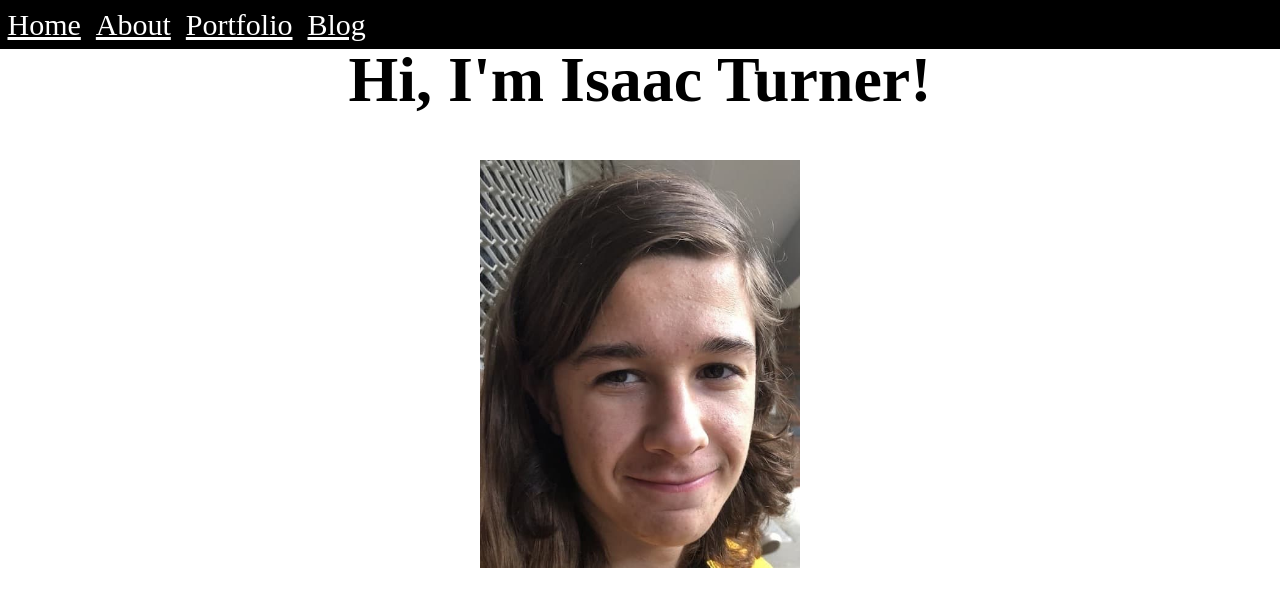
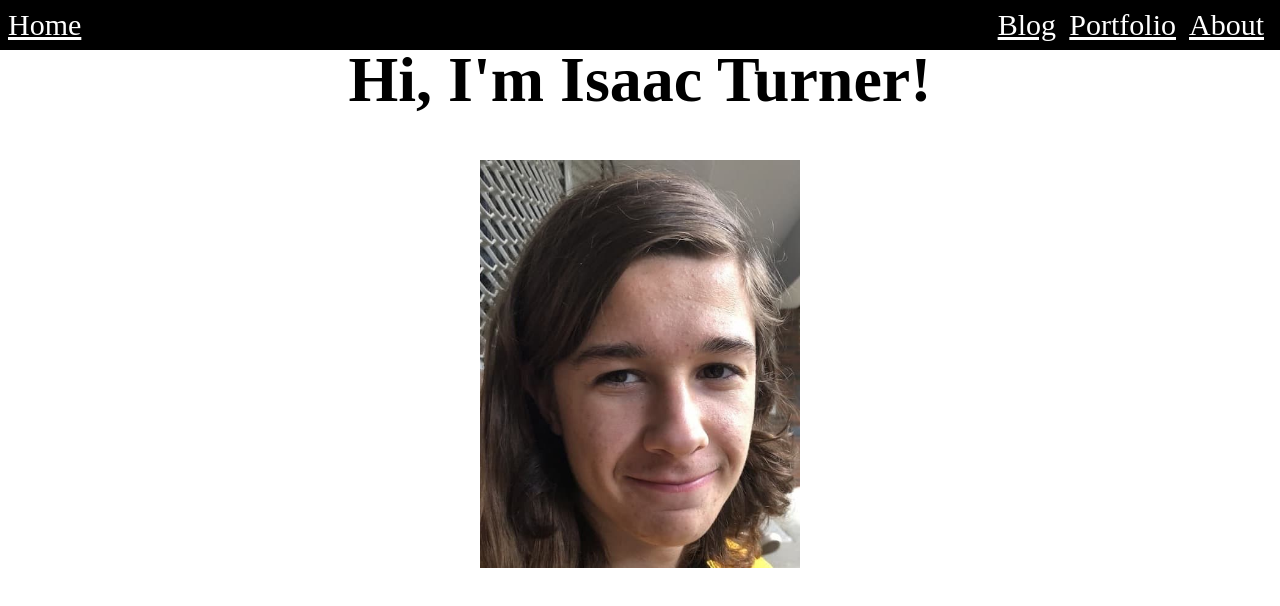
Before and after one commit to spacey-sooty/old-website, an Astro site: page / in a window 1280 px wide. Built offline with nearby package versions, Linux system fonts and the light colour scheme; Astro itself is replaced by a stand-in of ours.

Commit message:
change around navbar styling

```diff
--- a/src/styles/components/navbar.module.scss
+++ b/src/styles/components/navbar.module.scss
@@ -8,25 +8,31 @@ nav {
 
   .home {
     color: white;
-    padding: 7.5px;
+    padding: 0.5rem;
     font-size: 30px;
   }
 
   .about {
     color: white;
-    padding: 7.5px;
+    padding: 0.5rem;
     font-size: 30px;
+    position: absolute;
+    right: 0.5rem;
   }
 
   .portfolio {
     color: white;
-    padding: 7.5px;
+    padding: 0.5rem;
     font-size: 30px;
+    position: absolute;
+    right: 6rem;
   }
 
   .blog {
     color: white;
-    padding: 7.5px;
+    padding: 0.5rem;
     font-size: 30px;
+    position: absolute;
+    right: 13.5rem;
   }
 }
```
Also changed, not shown: 1 other file.
